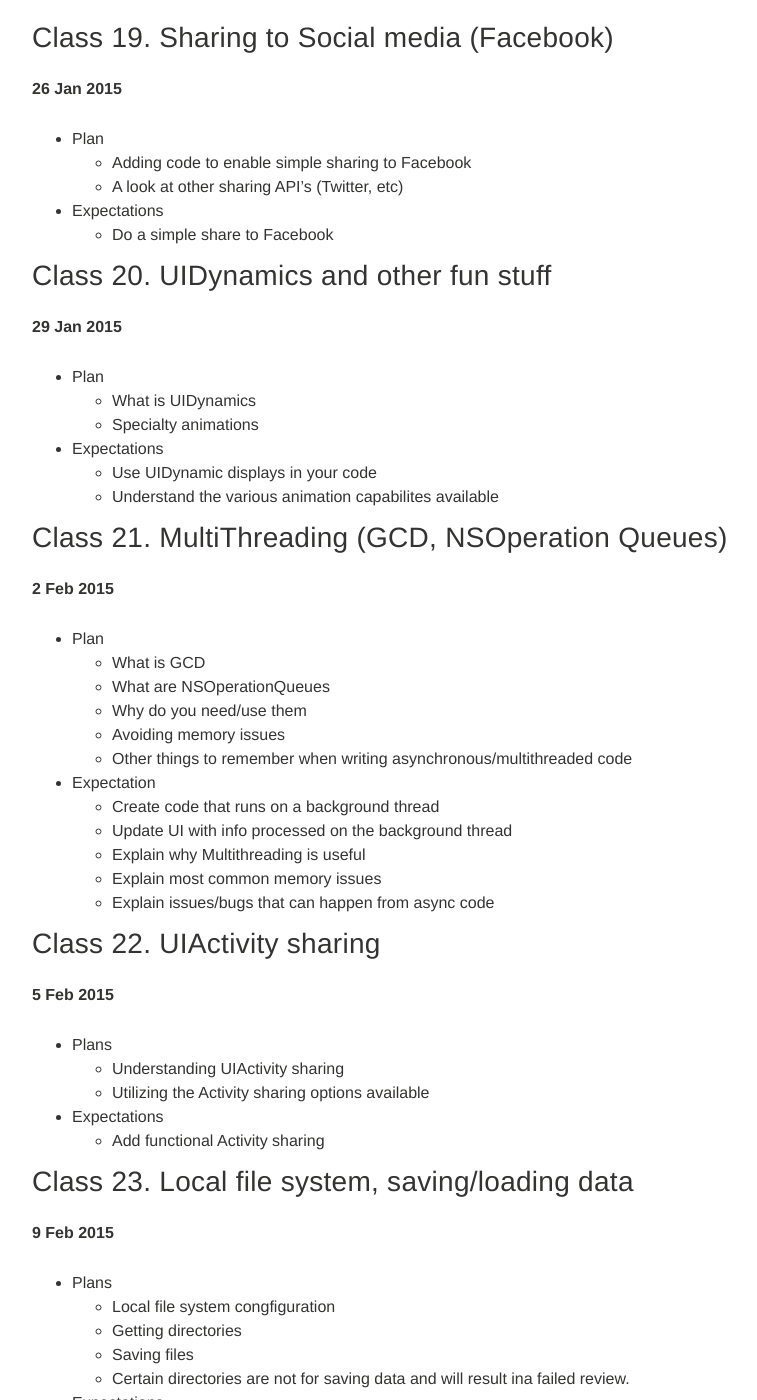
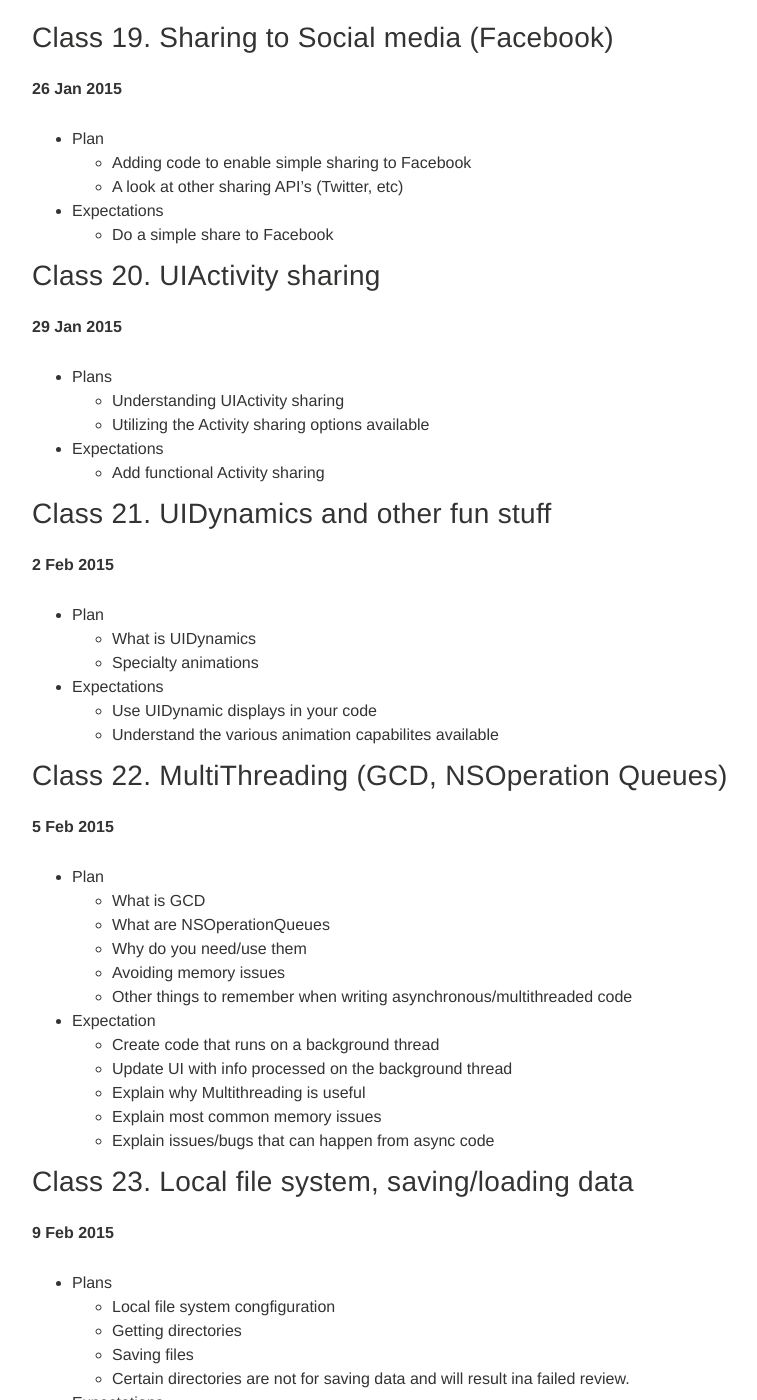
Before and after one commit to portlandcodeschool/ios, a Jekyll site: the page built from schedule.md, in a window 1280 px wide and 1400 px high, scrolled down 6807 px. Shown: the whole window, without its empty margins (288-1045 px from the left). Built offline with Jekyll 4.4.1, drawn with Linux system fonts in a browser that asks for light colours; nearby versions of some CDN libraries; part of the change alters nothing that is shown.

```diff
--- a/schedule.md
+++ b/schedule.md
@@ -283,8 +283,18 @@ tags: [schedule]
     * Do a simple share to Facebook
 
 
-## Class 20. UIDynamics and other fun stuff
+## Class 20. UIActivity sharing
 **29 Jan 2015**
+
+  * Plans
+    * Understanding UIActivity sharing
+    * Utilizing the Activity sharing options available
+  * Expectations
+    * Add functional Activity sharing
+
+
+## Class 21. UIDynamics and other fun stuff
+**2 Feb 2015**
 
   * Plan
     * What is UIDynamics
@@ -294,8 +304,8 @@ tags: [schedule]
     * Understand the various animation capabilites available
 
 
-## Class 21. MultiThreading (GCD, NSOperation Queues)
-**2 Feb 2015**
+## Class 22. MultiThreading (GCD, NSOperation Queues)
+**5 Feb 2015**
 
   * Plan
     * What is GCD
@@ -309,16 +319,6 @@ tags: [schedule]
     * Explain why Multithreading is useful
     * Explain most common memory issues
     * Explain issues/bugs that can happen from async code
-
-
-## Class 22. UIActivity sharing
-**5 Feb 2015**
-
-  * Plans
-    * Understanding UIActivity sharing
-    * Utilizing the Activity sharing options available
-  * Expectations
-    * Add functional Activity sharing
 
 
 ## Class 23. Local file system, saving/loading data
```
